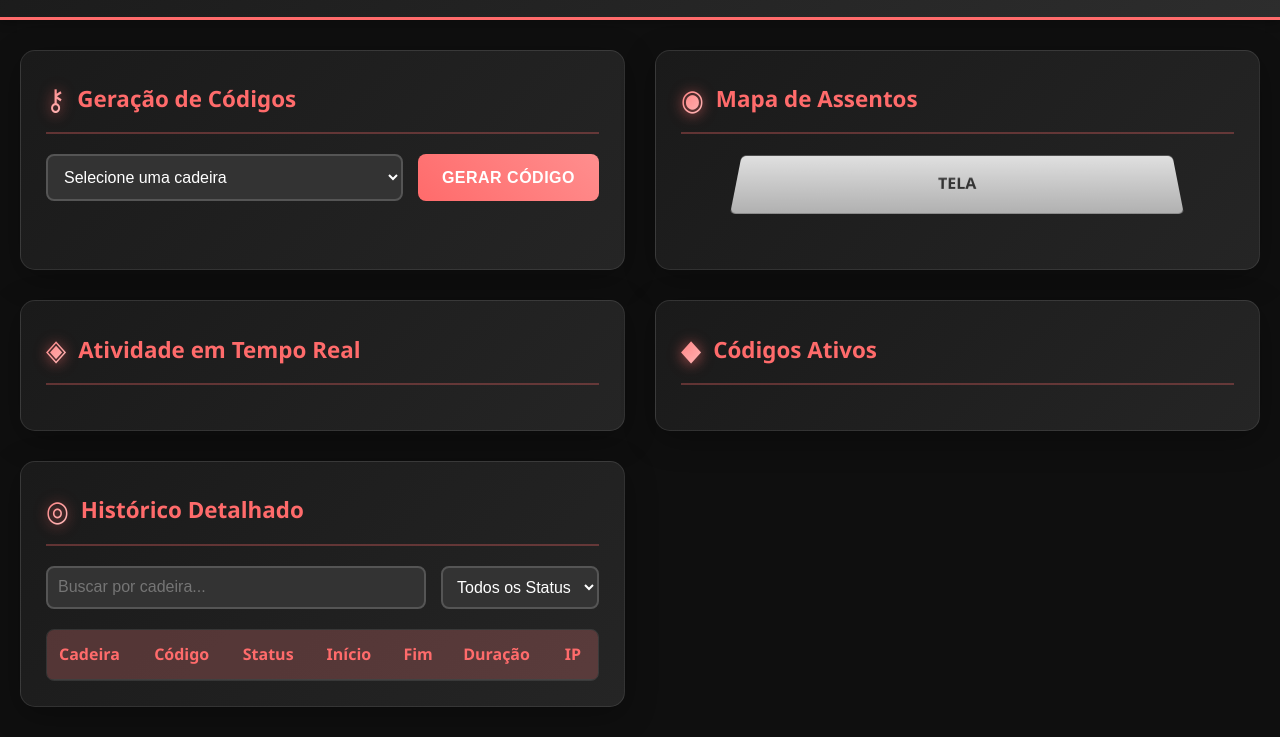
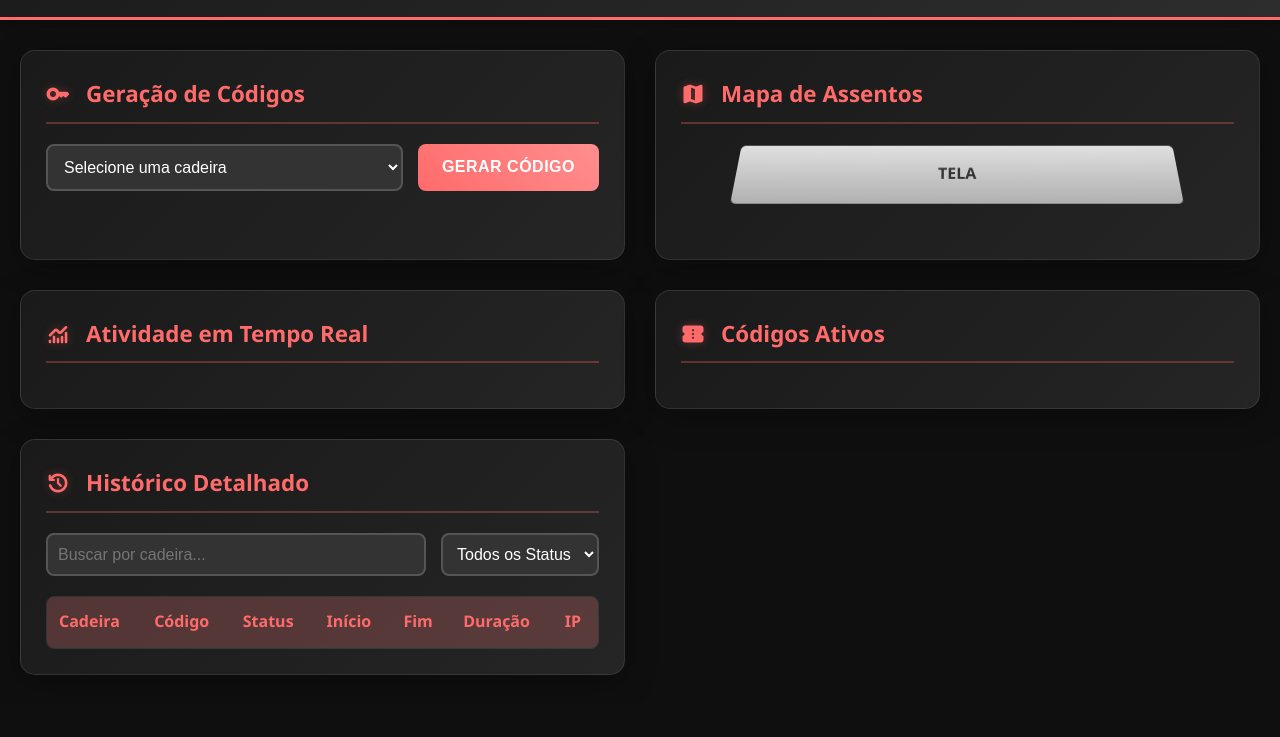
Before and after one commit to pabloedusilva/GrupoCine, a website: page dashboard/dashboard.html in a window 1280 px wide. Shown: the part 132-869 px from the top of the page. After the commit the page ends 837 px from the top, so only its background shows below. Drawn offline with nearby package versions, Linux system fonts and the light colour scheme; no server answers.

Commit message:
Melhorado os ícones da dashboard

```diff
--- a/dashboard/css/dashboard.css
+++ b/dashboard/css/dashboard.css
@@ -109,16 +109,21 @@ body {
 .icon {
     font-style: normal;
     font-size: 1.3em;
-    background: linear-gradient(135deg, #ff6b6b, #ffa3a3, #ffcccc);
-    -webkit-background-clip: text;
-    background-clip: text;
-    color: transparent;
-    text-shadow: 0 0 15px rgba(255, 107, 107, 0.4);
-    filter: drop-shadow(0 3px 6px rgba(255, 107, 107, 0.3));
     display: inline-block;
-    transform: scale(1);
-    transition: all 0.3s ease;
-    margin-right: 2px;
+    margin-right: 6px;
+    color: #ff6b6b;
+    text-shadow: 0 0 10px rgba(255, 107, 107, 0.3);
+    transition: transform 0.2s ease, text-shadow 0.2s ease;
+}
+
+/* Material Symbols tweaks */
+.material-symbols-rounded.icon {
+    font-variation-settings:
+        'FILL' 1,
+        'wght' 600,
+        'GRAD' 0,
+        'opsz' 24;
+    line-height: 1;
 }
 
 .icon:hover {
--- a/dashboard/dashboard.html
+++ b/dashboard/dashboard.html
@@ -5,7 +5,8 @@
         <meta name="viewport" content="width=device-width, initial-scale=1.0">
         <title>GrupoCine - Dashboard Administrativo</title>
         <script src="/socket.io/socket.io.js"></script>
-        <link rel="stylesheet" href="css/dashboard.css">
+    <link rel="stylesheet" href="css/dashboard.css">
+    <link rel="stylesheet" href="https://fonts.googleapis.com/css2?family=Material+Symbols+Rounded:opsz,wght,FILL,GRAD@24,600,1,0" />
     </head>
     <body>
         <header class="header">
@@ -36,7 +37,7 @@
             <div class="dashboard-grid">
                 <!-- Controle de Códigos -->
                 <section class="panel code-management">
-                    <h2><i class="icon">⚷</i> Geração de Códigos</h2>
+                    <h2><span class="material-symbols-rounded icon">key</span> Geração de Códigos</h2>
                     <div class="code-form">
                         <select id="seatSelect" class="seat-select">
                             <option value>Selecione uma cadeira</option>
@@ -63,7 +64,7 @@
 
                 <!-- Mapa de Assentos -->
                 <section class="panel seat-map">
-                    <h2><i class="icon">◉</i> Mapa de Assentos</h2>
+                    <h2><span class="material-symbols-rounded icon">map</span> Mapa de Assentos</h2>
                     <div class="cinema-container">
                         <div class="screen">TELA</div>
                         <div class="seating-area" id="adminSeatingArea">
@@ -74,7 +75,7 @@
 
                 <!-- Atividade em Tempo Real -->
                 <section class="panel activity-feed">
-                    <h2><i class="icon">◈</i> Atividade em Tempo Real</h2>
+                    <h2><span class="material-symbols-rounded icon">monitoring</span> Atividade em Tempo Real</h2>
                     <div class="activity-list" id="activityList">
                         <!-- Atividades serão adicionadas dinamicamente -->
                     </div>
@@ -82,7 +83,7 @@
 
                 <!-- Códigos Ativos -->
                 <section class="panel active-codes">
-                    <h2><i class="icon">◆</i> Códigos Ativos</h2>
+                    <h2><span class="material-symbols-rounded icon">confirmation_number</span> Códigos Ativos</h2>
                     <div class="codes-list" id="activeCodesList">
                         <!-- Códigos ativos serão listados aqui -->
                     </div>
@@ -90,7 +91,7 @@
 
                 <!-- Histórico Detalhado -->
                 <section class="panel history">
-                    <h2><i class="icon">◎</i> Histórico Detalhado</h2>
+                    <h2><span class="material-symbols-rounded icon">history</span> Histórico Detalhado</h2>
                     <div class="history-controls">
                         <input type="text" id="searchHistory"
                             placeholder="Buscar por cadeira..."
```
